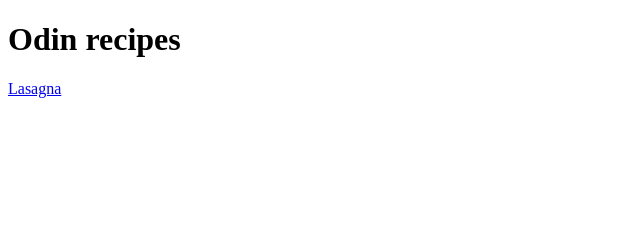
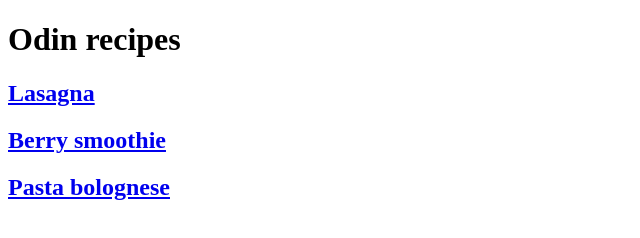
Before and after one commit to lauritakasp/odin-recipes, a plain HTML site: page index.html in a window 1280 px wide. Shown: the whole page, without its empty margins (0-640 px from the left). Drawn offline with Linux system fonts and the light colour scheme.

Commit message:
add berry.html and pasta.html pages to index.html.

```diff
--- a/index.html
+++ b/index.html
@@ -9,6 +9,9 @@
 <body>
     <h1>Odin recipes</h1>
 
-<a href="/home/laurita/repos/odin-recipes/recipes/lasagna.html">Lasagna</a>
+
+<p><h2><a href="/home/laurita/repos/odin-recipes/recipes/lasagna.html">Lasagna</a></h2></p>
+<p><h2><a href="file:///home/laurita/repos/odin-recipes/recipes/berry.html">Berry smoothie</a></h2></p>
+<p><h2> <a href="file:///home/laurita/repos/odin-recipes/recipes/pasta.html">Pasta bolognese </a></h2> </p>
 </body>
 </html>
```
